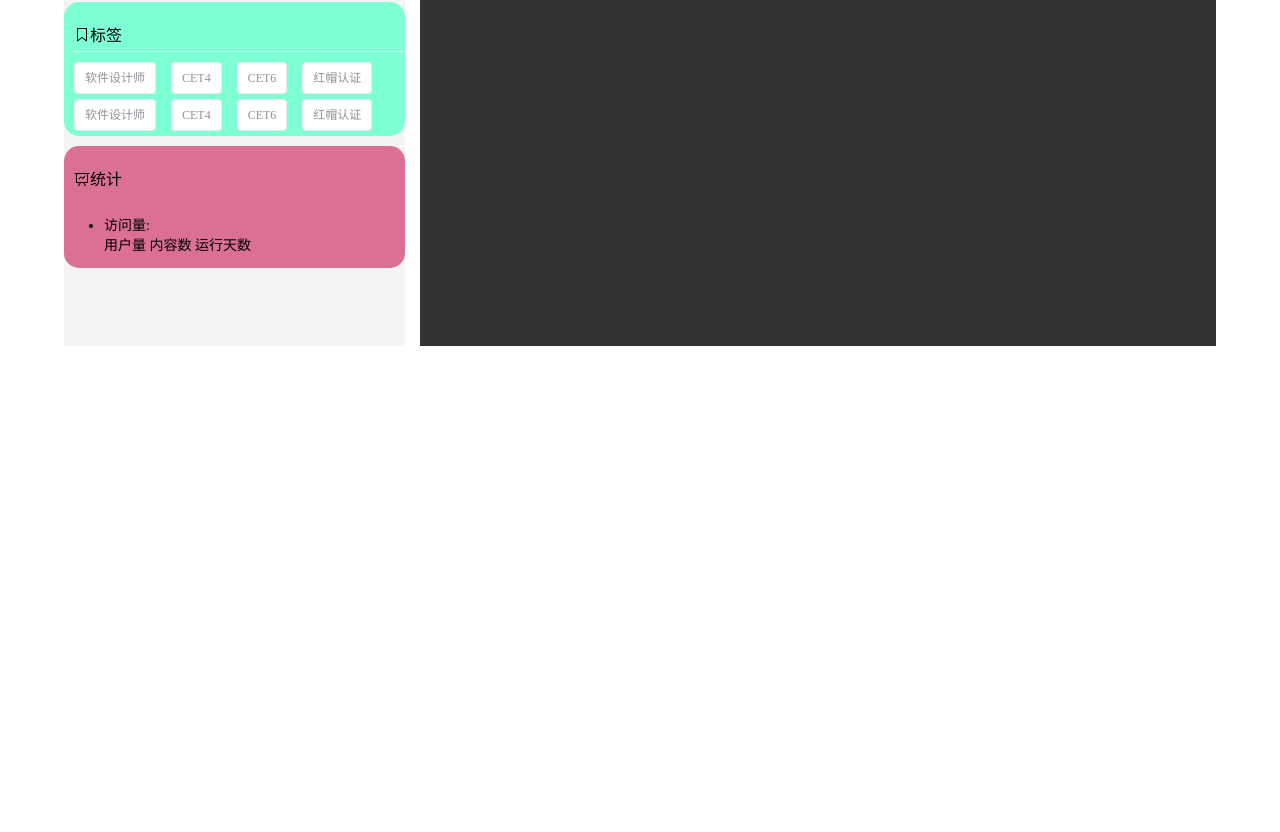
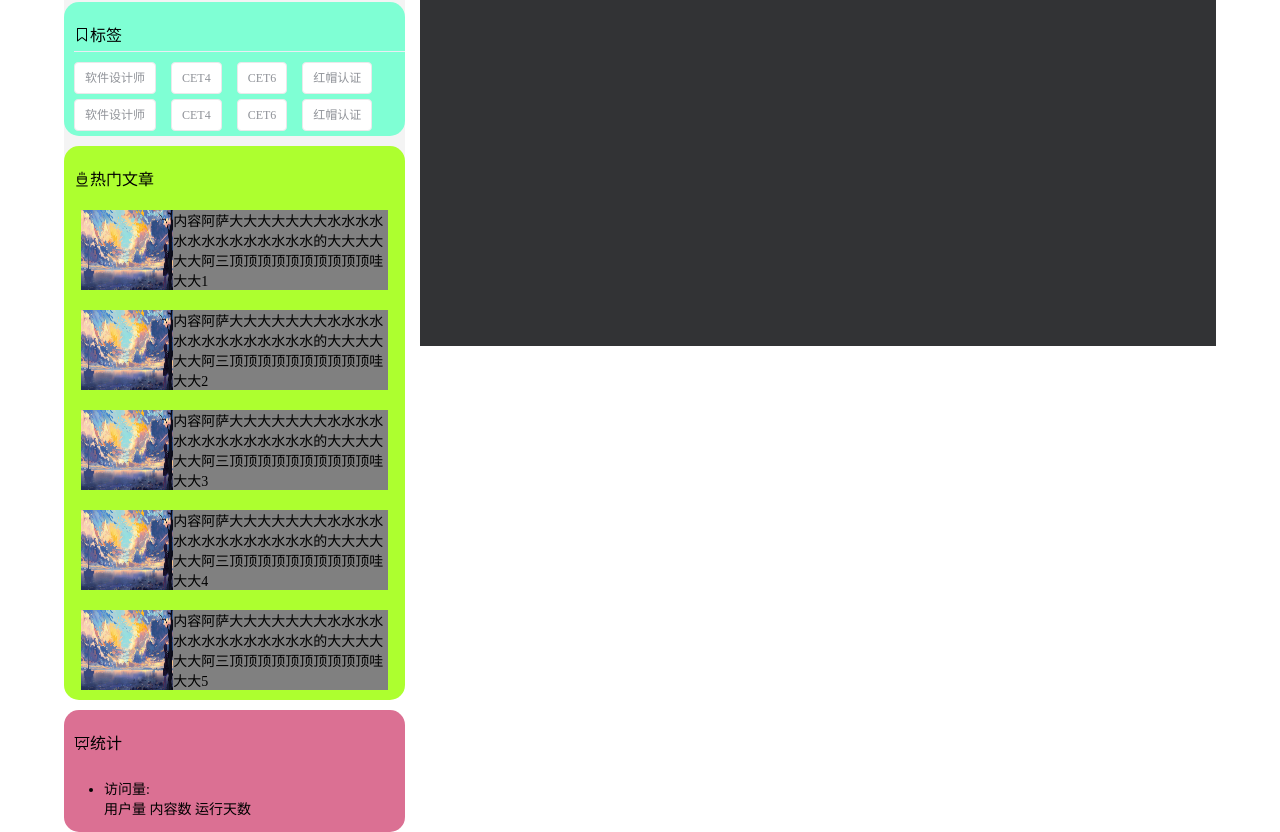
Before and after one commit to mySloth-java/qi_blog_front, a Vue app: page / in a window 1280 px wide. Shown: the part 454-1286 px from the top of the page. Before the commit the page ends 800 px from the top, so only its background shows below. Built offline with nearby package versions, Linux system fonts and the light colour scheme.

Commit message:
热门文章样式完成

```diff
--- a/src/views/HeaderView.vue
+++ b/src/views/HeaderView.vue
@@ -1,4 +1,5 @@
 <template>
+<!--  TODO bug：内容超出时会出现横向滑块-->
   <div class="header">
     <!--  log标志  -->
     <img src="../assets/logo.png" class="header-logo">
--- a/src/views/MainView.vue
+++ b/src/views/MainView.vue
@@ -30,6 +30,19 @@
         </div>
       </div>
 
+      <!-- 热门推荐文章div     -->
+      <div class="main-hot main-div">
+        <span class="title-text"><i class="el-icon-hot-water"></i>热门文章</span>
+        <div class="main-hot-bottom">
+          <div class="main-hot-content" v-for="(text,index) in content" :key="index">
+            <img src="../assets/main-login_750x300.png" class="main-hot-img">
+            <div class="main-hot-content-item">
+              内容阿萨大大大大大大大水水水水水水水水水水水水水水的大大大大大大阿三顶顶顶顶顶顶顶顶顶顶哇大大{{text}}
+            </div>
+          </div>
+        </div>
+      </div>
+
       <!-- 站点统计div   -->
       <div class="main-statistics main-div">
         <span class="title-text"><i class="el-icon-data-line"></i>统计</span>
@@ -56,7 +69,8 @@ export default {
       list:['本站点所用技术:Spring、SpringBoot、Swagger、ElasticSearch、Vue2、Mybatis',
         '本站点免费，转载本博客文章同需要著名出处，不需要请示，但一定要注明出处',
         '欢饮来到我的博客网站，希望能帮助到大家，也请大家多多推广我的网站，希望有甲方看到'],
-      tags:['软件设计师','CET4','CET6','红帽认证','软件设计师','CET4','CET6','红帽认证']
+      tags:['软件设计师','CET4','CET6','红帽认证','软件设计师','CET4','CET6','红帽认证'],
+      content:['1','2','3','4','5']
     }
   }
 }
@@ -133,6 +147,33 @@ export default {
   padding-bottom: 5px;
 }
 
+/*热门文章样式*/
+.main-hot{
+  background-color: greenyellow;
+  display: flex;
+  flex-direction: column;
+}
+/*热门文章内容父div样式*/
+.main-hot-bottom{
+  flex-direction: column;
+  align-items: center;
+  display: flex;
+}
+/*热门文章内容*/
+.main-hot-content{
+  height: 20%;
+  width: 90%;
+  background-color: gray;
+  justify-content: center;
+  display: flex;
+  margin: 10px;
+}
+/*热门文章图表样式*/
+.main-hot-img{
+  width: 30%;
+  height: auto;
+}
+
 /*站点统计样式*/
 .main-statistics{
   display: flex;
```
